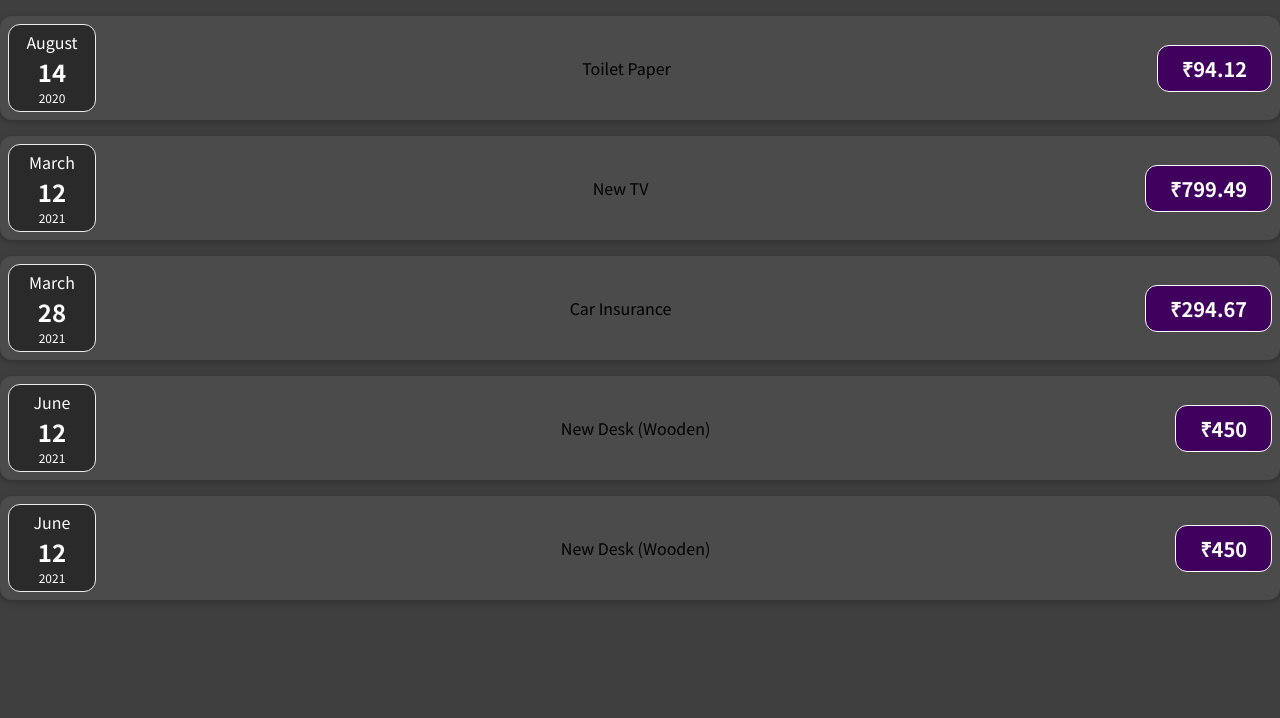
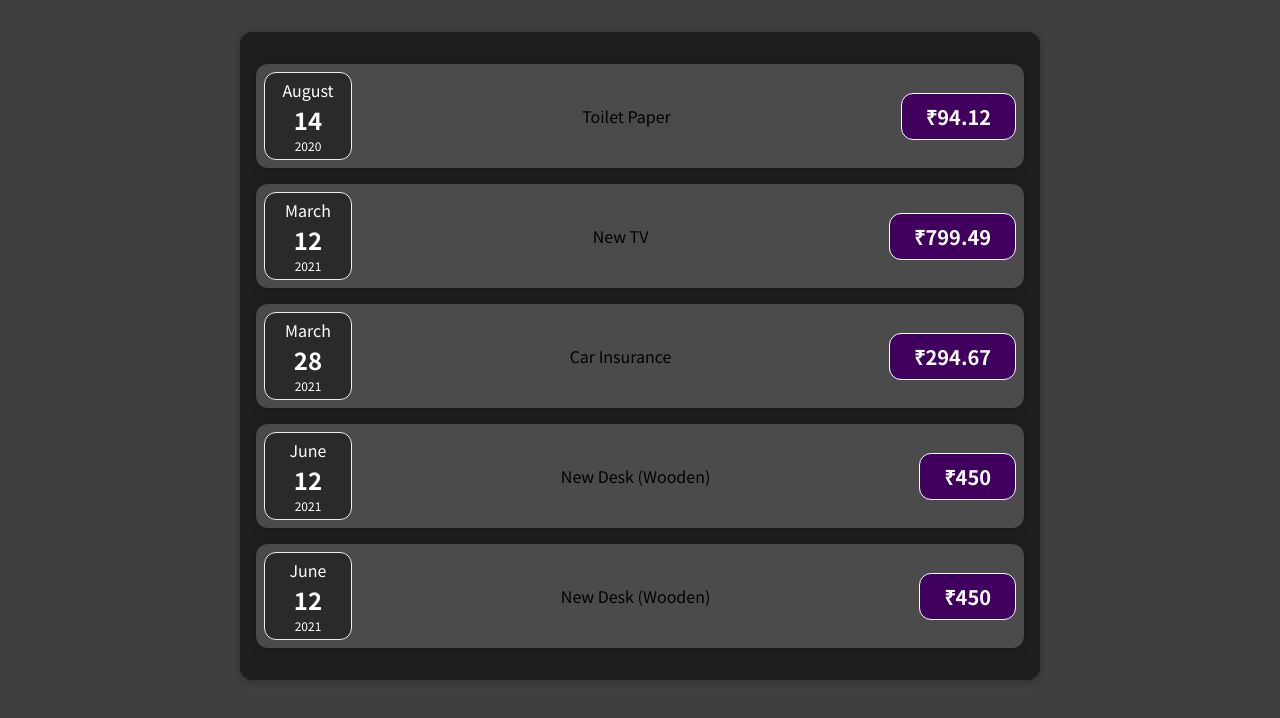
Before and after one commit to vasanthofficial/EXPENSE_TRACKER, a JavaScript app: page / in a window 1280 px wide. Shown: the top 718 px of the page. Built offline with nearby package versions, Linux system fonts and the light colour scheme.

Commit message:
Static-view

```diff
--- a/package.json
+++ b/package.json
@@ -12,8 +12,8 @@
     "web-vitals": "^0.2.4"
   },
   "scripts": {
-    "start": "react-scripts --openssl-legacy-provider start",
-    "build": "react-scripts build",
+    "build": "react-scripts build --openssl-legacy-provider",
+    "start": "react-scripts start --openssl-legacy-provider",
     "test": "react-scripts test",
     "eject": "react-scripts eject"
   },
--- a/src/App.js
+++ b/src/App.js
@@ -1,4 +1,4 @@
-import ExpenseItem from "./Components/ExpenseItem";
+import Expenses from "./Components/EXPENSES/Expenses";
 
 function App() {
   const expenses = [
@@ -26,31 +26,7 @@
   ];
   return (
     <section>
-      <ExpenseItem
-        title={expenses[0].title}
-        amount={expenses[0].amount}
-        date={expenses[0].date}
-      />
-      <ExpenseItem
-        title={expenses[1].title}
-        amount={expenses[1].amount}
-        date={expenses[1].date}
-      />
-      <ExpenseItem
-        title={expenses[2].title}
-        amount={expenses[2].amount}
-        date={expenses[2].date}
-      />
-      <ExpenseItem
-        title={expenses[3].title}
-        amount={expenses[3].amount}
-        date={expenses[3].date}
-      />
-      <ExpenseItem
-        title={expenses[3].title}
-        amount={expenses[3].amount}
-        date={expenses[3].date}
-      />
+      <Expenses expenses={expenses}></Expenses>
     </section>
   );
 }
--- a/src/Components/ExpenseItem.css
+++ b/src/Components/EXPENSES/ExpenseItem.css
@@ -2,10 +2,8 @@
   display: flex;
   justify-content: space-between;
   align-items: center;
-  box-shadow: 0 2px 8px rgba(0, 0, 0, 0.25);
   padding: 0.5rem;
   margin: 1rem 0;
-  border-radius: 12px;
   background-color: #4b4b4b;
 }
 
--- a/src/Components/ExpenseItem.js
+++ b/src/Components/EXPENSES/ExpenseItem.js
@@ -1,14 +1,14 @@
+import Card from "../UI/Card";
 import ExpenseDate from "./ExpenseDate";
 import "./ExpenseItem.css";
 
 function ExpenseItem(props) {
   return (
-    <div className="expense-item">
+    <Card className="expense-item">
       <ExpenseDate date={props.date} />
       <div> {props.title}</div>
-
       <div className="expense-item__price">₹{props.amount}</div>
-    </div>
+    </Card>
   );
 }
 
--- /dev/null
+++ b/src/Components/EXPENSES/Expenses.css
@@ -0,0 +1,7 @@
+.expenses {
+  padding: 1rem;
+  background-color: rgb(31, 31, 31);
+  margin: 2rem auto;
+  width: 50rem;
+  max-width: 95%;
+}
--- /dev/null
+++ b/src/Components/EXPENSES/Expenses.js
@@ -0,0 +1,36 @@
+import Card from "../UI/Card";
+import ExpenseItem from "./ExpenseItem";
+import "./Expenses.css";
+function Expenses(props) {
+  return (
+    <Card className="expenses">
+      <ExpenseItem
+        title={props.expenses[0].title}
+        amount={props.expenses[0].amount}
+        date={props.expenses[0].date}
+      />
+      <ExpenseItem
+        title={props.expenses[1].title}
+        amount={props.expenses[1].amount}
+        date={props.expenses[1].date}
+      />
+      <ExpenseItem
+        title={props.expenses[2].title}
+        amount={props.expenses[2].amount}
+        date={props.expenses[2].date}
+      />
+      <ExpenseItem
+        title={props.expenses[3].title}
+        amount={props.expenses[3].amount}
+        date={props.expenses[3].date}
+      />
+      <ExpenseItem
+        title={props.expenses[3].title}
+        amount={props.expenses[3].amount}
+        date={props.expenses[3].date}
+      />
+    </Card>
+  );
+}
+
+export default Expenses;
--- /dev/null
+++ b/src/Components/UI/Card.css
@@ -0,0 +1,4 @@
+.card {
+  box-shadow: 0 1px 8px rgba(0, 0, 0, 0.25);
+  border-radius: 12px;
+}
--- /dev/null
+++ b/src/Components/UI/Card.js
@@ -0,0 +1,8 @@
+import "./Card.css";
+
+function Card(props) {
+  const classes = "card " + props.className;
+  return <div className={classes}>{props.children} </div>;
+}
+
+export default Card;
```
Also changed, not shown: src/Components/EXPENSES/ExpenseDate.css (renamed from src/Components/ExpenseDate.css), src/Components/EXPENSES/ExpenseDate.js (renamed from src/Components/ExpenseDate.js), 1 other file (tests, documents, lock files or other folders).
